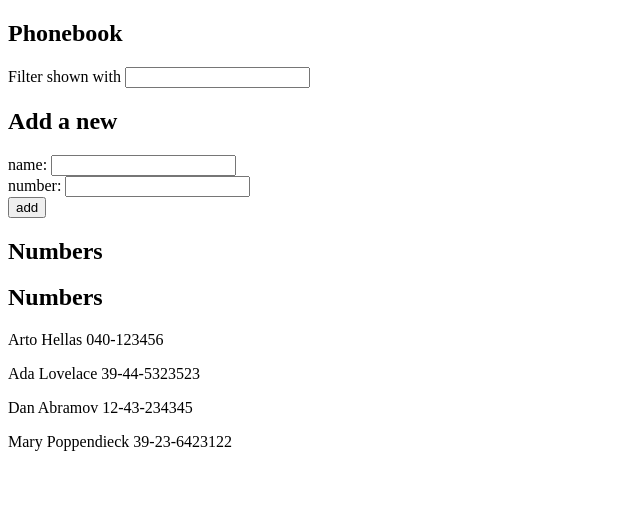
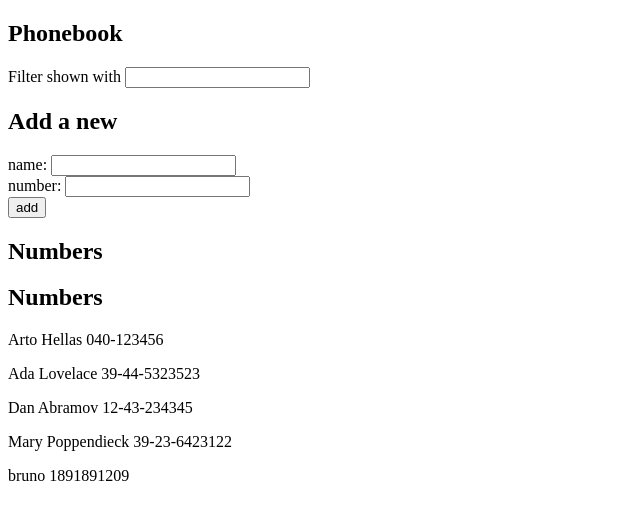
Before and after one commit to Brunoarndt/fullstackopen, a React (Create React App) app in the folder part2/phonebook/: page / in a window 1280 px wide. Shown: the top 520 px of the page, without its empty margins (0-640 px from the left). Built offline with nearby package versions, Linux system fonts and the light colour scheme; data requests are answered from the project's data file.

Commit message:
exercise 2.12

```diff
--- a/part2/phonebook/db.json
+++ b/part2/phonebook/db.json
@@ -19,6 +19,11 @@
       "name": "Mary Poppendieck",
       "number": "39-23-6423122",
       "id": 4
+    },
+    {
+      "name": "bruno",
+      "number": "1891891209",
+      "id": 5
     }
   ]
 }
--- a/part2/phonebook/src/App.js
+++ b/part2/phonebook/src/App.js
@@ -11,7 +11,6 @@ const App = () => {
     { name: "Dan Abramov", number: "12-43-234345", id: 3 },
     { name: "Mary Poppendieck", number: "39-23-6423122", id: 4 },
   ]);
-  const [person, setPerson] = useState([]);
   const [newName, setNewName] = useState("");
   const [newNumber, setNewNumber] = useState("");
   const [filter, setFilter] = useState("");
@@ -34,16 +33,19 @@ const App = () => {
       return;
     }
     const personObject = { name: newName, number: newNumber };
-    setPersons(persons.concat(personObject));
-    setNewName("");
-    setNewNumber("");
+
+    axios
+        .post('http://localhost:3001/Persons', personObject)
+        .then(response => {
+          setPersons(persons.concat(personObject));
+          setNewName("");
+          setNewNumber("");
+        })
   };
 
   useEffect(() => {
-    console.log('effect (efeito)')
     axios.get('http://localhost:3001/persons').then((response) => {
-      console.log('promise fulfilled (promessa resolvida)')
-      setPerson(response.data)
+      setPersons(response.data)
     })
   }, [])
 
--- a/part2/phonebook/src/components/PersonForm.js
+++ b/part2/phonebook/src/components/PersonForm.js
@@ -1,8 +1,8 @@
 import React from 'react'
 
-const PersonForm = ({ newName, newNumber, handleNameChange, handleNumberChange, handleSubmit }) => {
+const PersonForm = ({ newName, newNumber, handleNameChange, handleNumberChange, addPerson }) => {
   return (
-    <form onSubmit={handleSubmit}>
+    <form onSubmit={addPerson}>
       <h2>Add a new</h2>
       <div>
         name: <input value={newName} onChange={handleNameChange}/>
```
